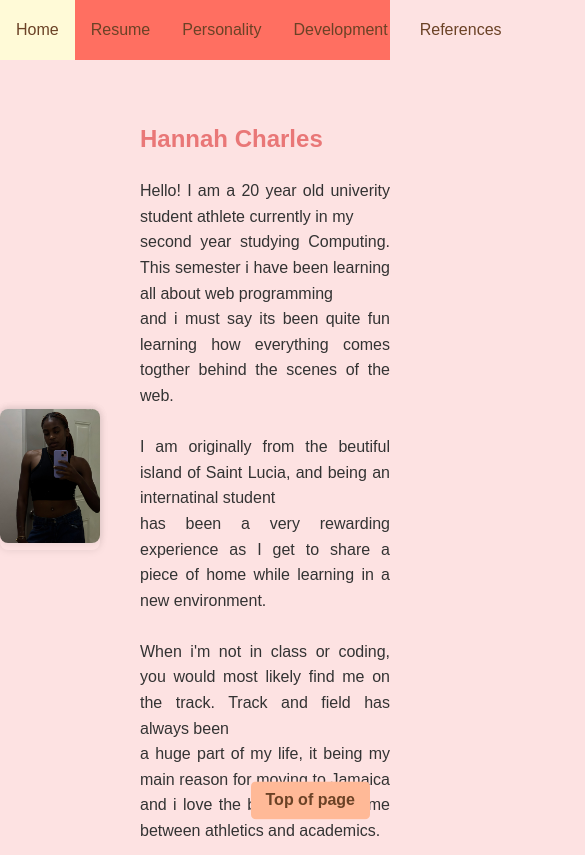
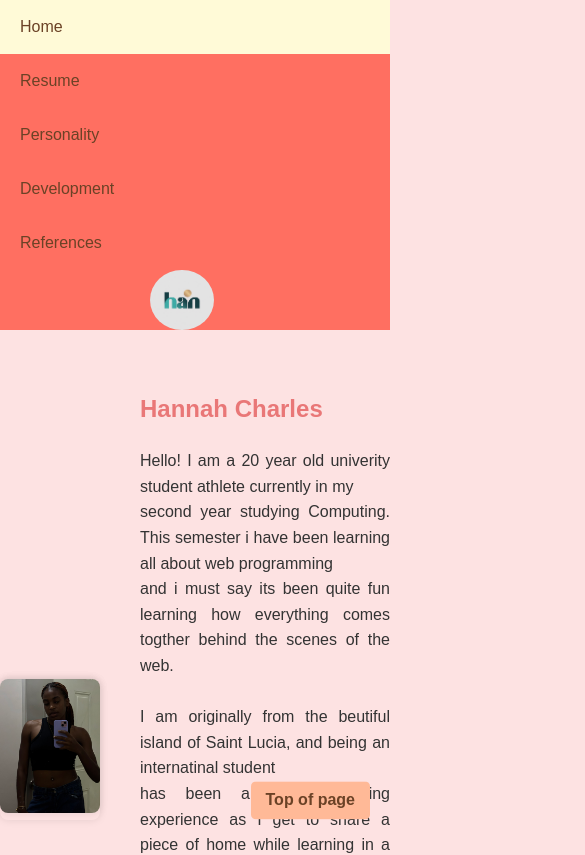
Before and after one commit to hannahcharlesutech/web-programming, a plain HTML site: page docs/index.html in a window 390 px wide. Shown: the top 855 px of the page, 585 px wide, since content can reach past the window. Drawn offline with Linux system fonts and the light colour scheme.

Commit message:
Update style.css

```diff
--- a/docs/style.css
+++ b/docs/style.css
@@ -201,6 +201,21 @@ nav ul li a.active {
   object-fit: contain;
   border-radius: 100%;
   margin-left: 150px;
+  }
+@media (max-width: 599px) {
+    nav ul {
+      flex-direction: column;
+    }
+
+    nav ul li {
+      flex: none;
+      width: 100%;
+    }
+
+    nav ul li a {
+      justify-content: flex-start;
+      padding: 12px 20px;
+    }
   }
 /*resume page styles*/
 .flex-container2{
```
